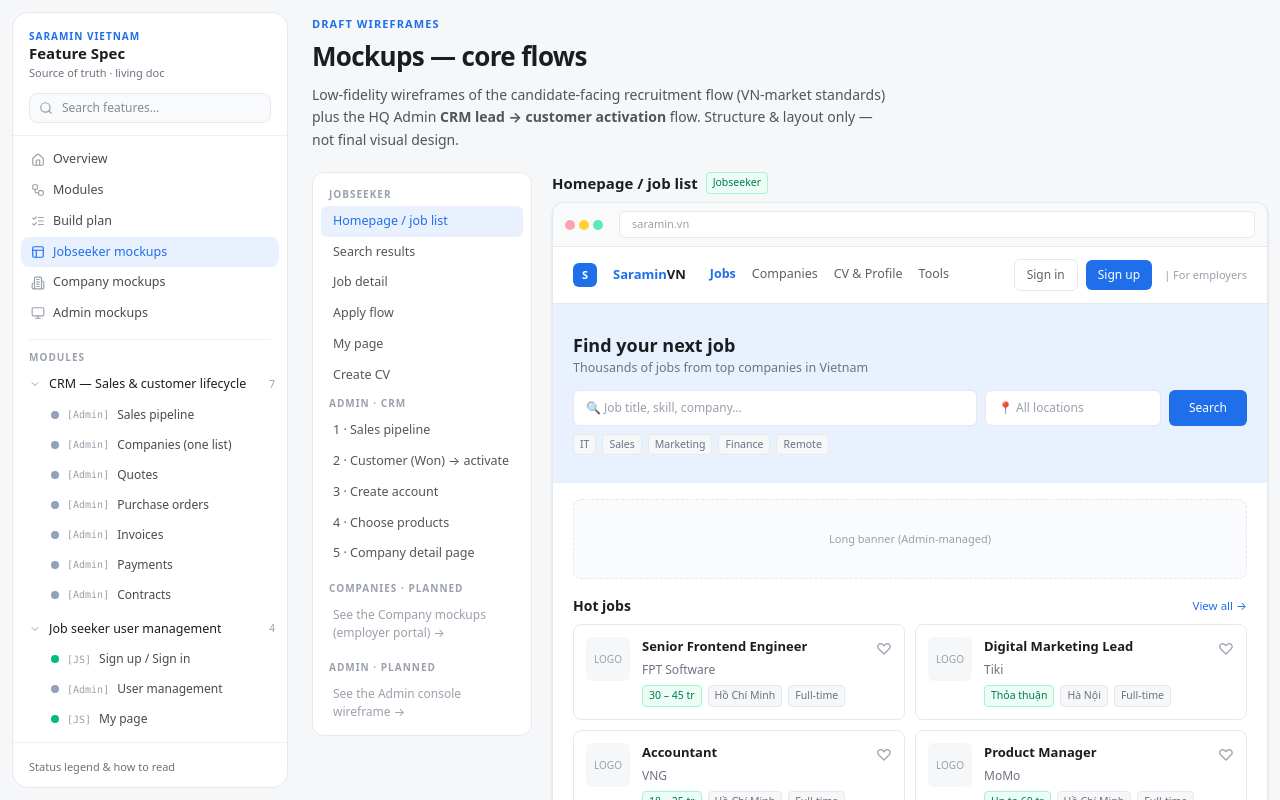
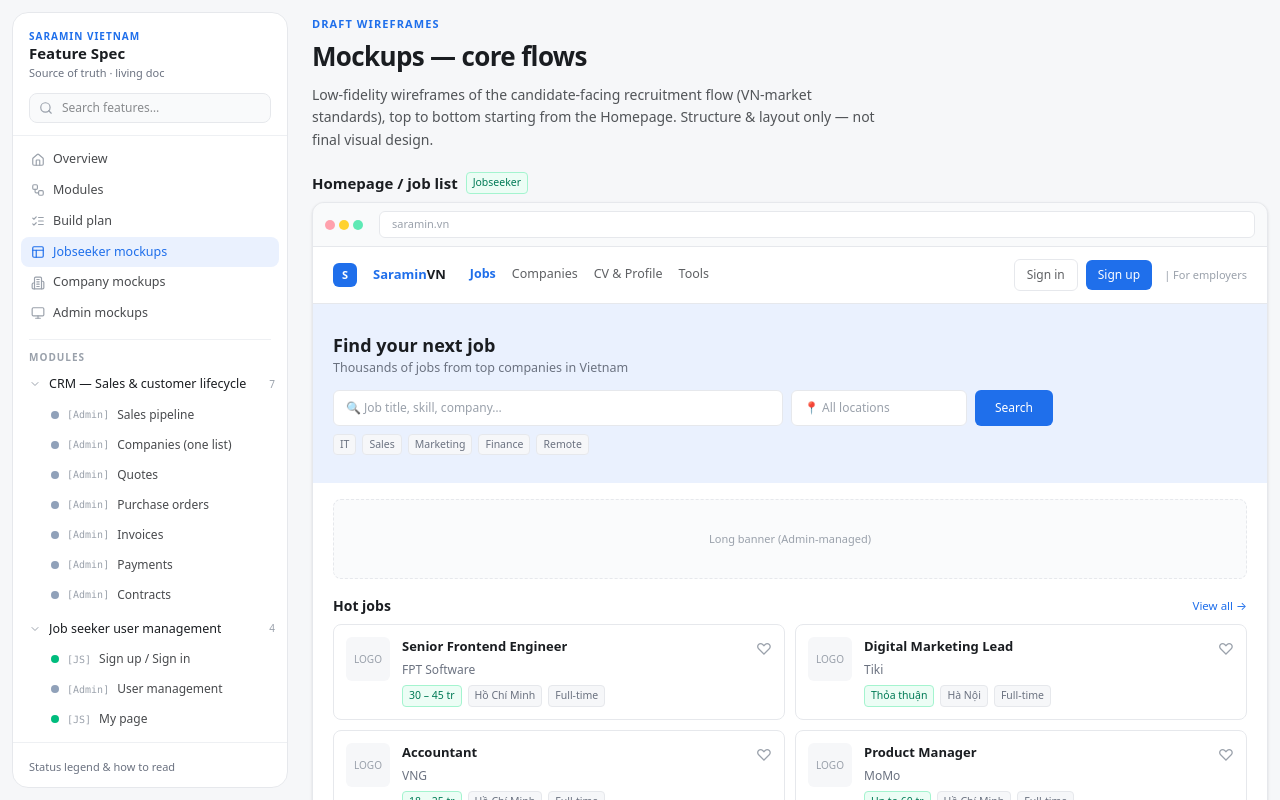
Before and after one commit to thuhehe/SARAMIN, a React (Vite) app: page /mockups in a window 1280 px wide. Shown: the top 800 px of the page. Built offline with nearby package versions, Linux system fonts and the light colour scheme.

Commit message:
feat(mockups): stack jobseeker screens top-to-bottom; drop screen selector
Co-Authored-By: Claude Opus 4.8 <noreply@anthropic.com>

```diff
--- a/src/pages/Mockups.tsx
+++ b/src/pages/Mockups.tsx
@@ -1,4 +1,3 @@
-import { useSearchParams } from 'react-router-dom'
 import { Browser, JsHeader, JobCard, Btn, Chip, Line, SectionTitle } from '@/components/wire'
 import { cn } from '@/lib/utils'
 
@@ -557,77 +556,43 @@ export const SCREENS: Screen[] = [
   { id: 'crm-company-page', site: 'Admin · CRM', title: '5 · Company detail page', url: 'admin/companies/vanphat/profile', Comp: CrmCompanyPageScreen },
 ]
 
-/** SCREENS grouped by site, preserving first-seen order. */
-const SCREEN_GROUPS: { site: string; screens: Screen[] }[] = SCREENS.reduce(
-  (acc, s) => {
-    const g = acc.find((x) => x.site === s.site)
-    if (g) g.screens.push(s)
-    else acc.push({ site: s.site, screens: [s] })
-    return acc
-  },
-  [] as { site: string; screens: Screen[] }[],
-)
-
 const PLANNED = [
   { site: 'Companies', items: ['See the Company mockups (employer portal) →'] },
   { site: 'Admin', items: ['See the Admin console wireframe →'] },
 ]
 
 export function Mockups() {
-  const [params, setParams] = useSearchParams()
-  const current = params.get('screen') ?? SCREENS[0].id
-  const screen = SCREENS.find((s) => s.id === current) ?? SCREENS[0]
-
   return (
     <div className="max-w-[1180px] pb-16">
       <div className="mb-5">
         <p className="text-[11px] font-semibold uppercase tracking-widest text-brand">Draft wireframes</p>
         <h1 className="text-[26px] font-bold tracking-tight mt-1">Mockups — core flows</h1>
         <p className="mt-2 text-[14px] leading-relaxed text-ink/75 max-w-[72ch]">
-          Low-fidelity wireframes of the candidate-facing recruitment flow (VN-market standards) plus the
-          HQ Admin <b>CRM lead → customer activation</b> flow. Structure &amp; layout only — not final visual design.
+          Low-fidelity wireframes of the candidate-facing recruitment flow (VN-market standards), top to
+          bottom starting from the Homepage. Structure &amp; layout only — not final visual design.
         </p>
       </div>
 
-      <div className="grid grid-cols-1 lg:grid-cols-[220px_minmax(0,1fr)] gap-5">
-        {/* screen selector */}
-        <aside className="lg:sticky lg:top-3 h-max rounded-xl border border-line bg-surface p-2">
-          {SCREEN_GROUPS.map((grp) => (
-            <div key={grp.site}>
-              <p className="px-2 pt-1.5 pb-1 text-[10px] font-bold uppercase tracking-widest text-faint">{grp.site}</p>
-              {grp.screens.map((s) => (
-                <button
-                  key={s.id}
-                  onClick={() => setParams({ screen: s.id })}
-                  className={cn(
-                    'block w-full rounded-md px-3 py-1.5 text-left text-[12.5px] transition-colors',
-                    s.id === screen.id ? 'bg-brand-soft font-medium text-brand' : 'text-ink/75 hover:bg-canvas/70',
-                  )}
-                >
-                  {s.title}
-                </button>
-              ))}
+      <div className="space-y-8">
+        {SCREENS.map((s) => (
+          <section key={s.id} id={s.id} className="scroll-mt-4">
+            <div className="mb-2 flex items-center gap-2">
+              <h2 className="text-[15px] font-semibold">{s.title}</h2>
+              <Chip tone="green">{s.site}</Chip>
             </div>
+            <Browser url={s.url}>
+              <s.Comp />
+            </Browser>
+          </section>
+        ))}
+
+        {/* pointers to the other mockup sets */}
+        <div className="rounded-xl border border-dashed border-line bg-canvas/40 p-4 text-[12.5px] leading-relaxed text-muted">
+          {PLANNED.map((g) => (
+            <p key={g.site}>
+              <span className="font-semibold text-ink/70">{g.site}:</span> {g.items.join(' · ')}
+            </p>
           ))}
-          {PLANNED.map((g) => (
-            <div key={g.site}>
-              <p className="px-2 pt-3 pb-1 text-[10px] font-bold uppercase tracking-widest text-faint">{g.site} · planned</p>
-              {g.items.map((it) => (
-                <p key={it} className="px-3 py-1.5 text-[12px] text-faint">{it}</p>
-              ))}
-            </div>
-          ))}
-        </aside>
-
-        {/* mockup */}
-        <div>
-          <div className="mb-2 flex items-center gap-2">
-            <h2 className="text-[15px] font-semibold">{screen.title}</h2>
-            <Chip tone="green">{screen.site}</Chip>
-          </div>
-          <Browser url={screen.url}>
-            <screen.Comp />
-          </Browser>
         </div>
       </div>
     </div>
```
